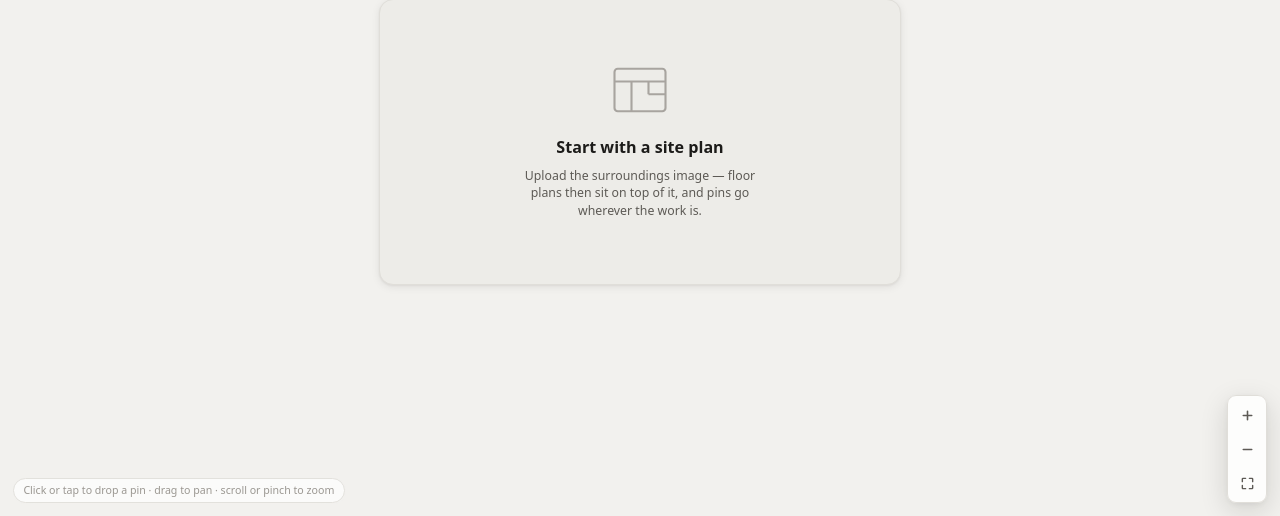
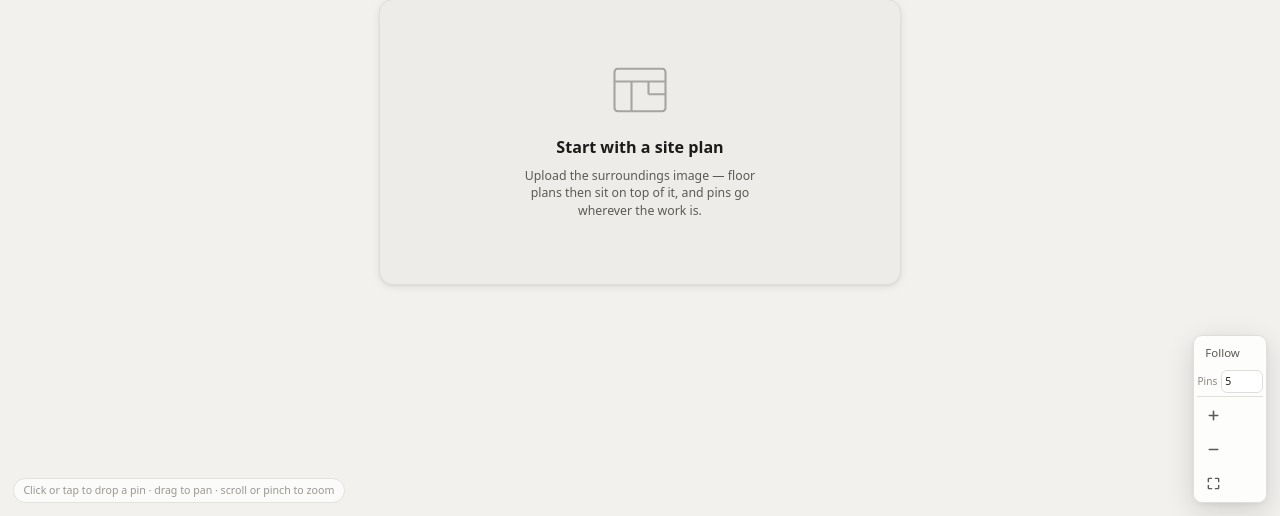
Before and after one commit to matevzsi/SiteTraceGallery, a Flask app: page / in a window 1280 px wide. Shown: the part 284-800 px from the top of the page. Run offline with Flask 3, Linux system fonts and the light colour scheme; data that the repository does not hold is empty; some libraries are stand-ins or nearby versions.

Commit message:
Follow mode added

```diff
--- a/static/css/style.css
+++ b/static/css/style.css
@@ -313,6 +313,8 @@ input[type="range"]::-webkit-slider-thumb {
 .topbar-spacer { flex: 1 1 auto; min-width: 0.5rem; }
 .floorplan-actions { padding-left: 0.6rem; border-left: 1px solid var(--border); }
 .view-mode .edit-only { display: none !important; }
+.view-only { display: none !important; }
+.view-mode .view-only { display: flex !important; }
 
 .icon-moon { display: none; }
 :root[data-theme="dark"] .icon-sun { display: none; }
@@ -454,6 +456,36 @@ input[type="range"]::-webkit-slider-thumb {
   box-shadow: var(--elev-3);
   gap: 2px;
 }
+.follow-controls {
+  flex-direction: column;
+  gap: 0.25rem;
+  padding-bottom: 0.25rem;
+  border-bottom: 1px solid var(--border);
+}
+.follow-controls label {
+  display: flex;
+  align-items: center;
+  justify-content: space-between;
+  gap: 0.3rem;
+  font-size: 0.72rem;
+  color: var(--ink-3);
+}
+.follow-controls input { width: 42px; padding: 0.2rem; font-size: 0.75rem; }
+.follow-target {
+  position: absolute;
+  width: 24px;
+  height: 24px;
+  margin: -12px 0 0 -12px;
+  border: 3px solid var(--info);
+  border-radius: 50%;
+  background: color-mix(in srgb, var(--info) 18%, transparent);
+  box-shadow: 0 0 0 5px var(--info-soft);
+  pointer-events: none;
+}
+.follow-target::before,
+.follow-target::after { content: ""; position: absolute; background: var(--info); }
+.follow-target::before { width: 2px; height: 32px; left: 8px; top: -7px; }
+.follow-target::after { width: 32px; height: 2px; left: -7px; top: 8px; }
 .view-controls .btn { border-color: transparent; background: transparent; box-shadow: none; color: var(--ink-2); }
 .view-controls .btn:hover { background: var(--surface-3); color: var(--ink); }
 
--- a/static/js/canvas.js
+++ b/static/js/canvas.js
@@ -15,6 +15,8 @@ const layerEditControls = document.getElementById("layerEditControls");
 const layerOpacity = document.getElementById("layerOpacity");
 const assignBanner = document.getElementById("assignModeBanner");
 const assignModeCount = document.getElementById("assignModeCount");
+const followModeBtn = document.getElementById("followModeBtn");
+const followPinLimit = document.getElementById("followPinLimit");
 
 let viewportEl = null;
 let sitePlanImgEl = null;
@@ -23,6 +25,7 @@ let wrapperImgEl = null;
 let resizeHandleEl = null;
 let rotateHandleEl = null;
 let pinsLayerEl = null;
+let followPoint = null;
 
 // pan/zoom of the whole map (site plan + floor plan layer + pins), applied
 // as a CSS transform on planViewport. Purely a view preference — not
@@ -150,6 +153,7 @@ export async function setFloorplans(list) {
 
 export async function selectFloorplan(id, opts = {}) {
   state.activeFloorplanId = id != null ? Number(id) : null;
+  followPoint = null;
   state.selectedPinId = null;
   state.selectedPinIds = [];
   closePinPanel();
@@ -283,7 +287,7 @@ function renderPins() {
       const latest = pin.indicator_direction_deg;
       // while this pin's gallery has a direction filter on, its fan shows
       // which way that wedge is pointing
-      const filter = state.selectedPinIds.includes(pin.id) ? overlayFilter : null;
+      const filter = state.selectedPinIds.includes(pin.id) ? overlayFilterForPin(pin.id) : null;
       for (const deg of dirs) {
         const arrow = document.createElement("div");
         arrow.className = "pin-arrow";
@@ -322,6 +326,15 @@ function renderPins() {
     el.addEventListener("mousedown", (e) => onPinMarkerMouseDown(e, pin, el));
     attachPinDropTarget(el, pin);
     pinsLayerEl.appendChild(el);
+  }
+  if (followPoint) {
+    const target = document.createElement("div");
+    target.className = "follow-target";
+    target.style.left = followPoint.x * 100 + "%";
+    target.style.top = followPoint.y * 100 + "%";
+    target.style.transform = `scale(${1 / zoom})`;
+    target.title = "Follow target";
+    pinsLayerEl.appendChild(target);
   }
 }
 
@@ -512,6 +525,15 @@ export function refreshSelectedPinOverlay(photos, filter) {
   if (changed && pinsLayerEl) renderPins();
 }
 
+function overlayFilterForPin(pinId) {
+  if (!overlayFilter) return null;
+  if (overlayFilter.byPin) {
+    const center = overlayFilter.byPin[pinId];
+    return center == null ? null : { center, width: overlayFilter.width };
+  }
+  return overlayFilter;
+}
+
 function handlePlanClick(clientX, clientY) {
   const fp = getActiveFloorplan();
   if (!fp) return;
@@ -520,6 +542,11 @@ function handlePlanClick(clientX, clientY) {
   const { x, y } = t.toLocal(px, py);
   if (x < 0 || x > 1 || y < 0 || y > 1) return;
 
+  if (state.followMode && !state.editMode) {
+    followPinsAt(x, y);
+    return;
+  }
+
   if (state.assignMode) {
     // in assign mode, only clicking an actual pin marker (onPinClick) does
     // anything; clicking empty plan space is a no-op.
@@ -527,6 +554,52 @@ function handlePlanClick(clientX, clientY) {
   }
   if (state.editMode) createPinAt(fp.id, x, y);
 }
+
+async function followPinsAt(x, y) {
+  const limit = Math.max(1, Math.min(50, Number(followPinLimit.value) || 5));
+  followPinLimit.value = String(limit);
+  const fp = getActiveFloorplan();
+  const transform = getTransform(fp, container);
+  const targetWorld = transform.toScreen(x, y);
+  const nearest = state.pins
+    .map((pin) => {
+      const pinWorld = transform.toScreen(pin.x, pin.y);
+      return { pin, pinWorld, distance: Math.hypot(pinWorld.x - targetWorld.x, pinWorld.y - targetWorld.y) };
+    })
+    .filter(({ distance }) => distance > 1e-6)
+    .sort((a, b) => a.distance - b.distance)
+    .slice(0, limit);
+  if (!nearest.length) {
+    toast("There are no pins on this level.", true);
+    return;
+  }
+
+  followPoint = { x, y };
+  state.selectedPinIds = nearest.map(({ pin }) => pin.id);
+  state.selectedPinId = state.selectedPinIds[0];
+  const directions = {};
+  for (const { pin, pinWorld } of nearest) {
+    directions[pin.id] = xyToHeading(targetWorld.x - pinWorld.x, targetWorld.y - pinWorld.y);
+  }
+  renderPins();
+  await openPinPanel(nearest.map(({ pin }) => pin), { followDirections: directions });
+}
+
+followModeBtn.addEventListener("click", () => {
+  state.followMode = !state.followMode;
+  followModeBtn.classList.toggle("active", state.followMode);
+  followModeBtn.setAttribute("aria-pressed", String(state.followMode));
+  followModeBtn.textContent = state.followMode ? "Following" : "Follow";
+  if (!state.followMode) {
+    followPoint = null;
+    closePinPanel();
+    if (pinsLayerEl) renderPins();
+  }
+  toast(state.followMode ? "Click a point on the map to follow it." : "Follow mode off");
+});
+followPinLimit.addEventListener("change", () => {
+  if (state.followMode && followPoint) followPinsAt(followPoint.x, followPoint.y);
+});
 
 // --- pan (left-drag) + zoom (wheel) ------------------------------------
 // Left-drag both pans the map and places pins, so a movement threshold
@@ -734,6 +807,10 @@ async function onPinClick(pin, additive = false) {
     }
     return;
   }
+  if (state.followMode && !state.editMode) {
+    await followPinsAt(pin.x, pin.y);
+    return;
+  }
   if (additive) {
     const selected = new Set(state.selectedPinIds);
     if (selected.has(pin.id)) selected.delete(pin.id);
@@ -929,7 +1006,17 @@ deleteFloorplanBtn.addEventListener("click", async () => {
 });
 
 document.addEventListener("mode-changed", (e) => {
-  if (e.detail.editMode) return;
+  if (e.detail.editMode) {
+    const hadFollowTarget = !!followPoint;
+    state.followMode = false;
+    followPoint = null;
+    followModeBtn.classList.remove("active");
+    followModeBtn.setAttribute("aria-pressed", "false");
+    followModeBtn.textContent = "Follow";
+    if (hadFollowTarget) closePinPanel();
+    if (pinsLayerEl) renderPins();
+    return;
+  }
   cancelAssignMode();
   setLayerEditMode(false);
   setPinMovable(null);
--- a/static/js/pinPanel.js
+++ b/static/js/pinPanel.js
@@ -30,6 +30,7 @@ let currentPin = null;
 let currentPins = [];
 let currentPhotos = [];
 let directionFilter = null; // { center, width } in degrees
+let followDirections = null; // pin id -> bearing toward the clicked map point
 let dateFilter = { from: "", to: "" }; // kept while switching pins
 let pendingDeletePinId = null;
 let positionUnlocked = false;
@@ -39,16 +40,18 @@ export function setHooks({ onPinsChanged, onOverlayUpdate, onPinMovableChange, o
   onChangeCallback = { onPinsChanged, onOverlayUpdate, onPinMovableChange, onPinFloorChange };
 }
 
-export async function openPinPanel(pins) {
+export async function openPinPanel(pins, { followDirections: followed = null } = {}) {
   currentPins = Array.isArray(pins) ? pins : [pins];
+  followDirections = followed;
   currentPin = currentPins.length === 1 ? currentPins[0] : null;
   if (!currentPins.length) return closePinPanel();
   dateFromInput.value = dateFilter.from;
   dateToInput.value = dateFilter.to;
   syncDateFilterButton();
   const multiple = currentPins.length > 1;
-  labelInput.value = multiple ? `${currentPins.length} pins selected` : currentPin?.label || "";
-  labelView.textContent = multiple ? `${currentPins.length} pins selected` : currentPin?.label || "(unlabeled pin)";
+  const selectionLabel = followed ? `${currentPins.length} nearby pins` : `${currentPins.length} pins selected`;
+  labelInput.value = multiple ? selectionLabel : currentPin?.label || "";
+  labelView.textContent = multiple ? selectionLabel : currentPin?.label || "(unlabeled pin)";
   categoryInput.value = multiple ? "Combined gallery" : currentPin?.category || "";
   categoryView.textContent = multiple ? "Combined gallery" : currentPin?.category || "No category";
   labelInput.disabled = multiple;
@@ -90,6 +93,7 @@ export function closePinPanel() {
   currentPin = null;
   currentPins = [];
   currentPhotos = [];
+  followDirections = null;
   state.selectedPinId = null;
   state.selectedPinIds = [];
   onChangeCallback?.onOverlayUpdate?.(null, null);
@@ -125,7 +129,11 @@ async function refreshTimeline() {
   currentPhotos = Array.from(byId.values()).sort((a, b) => new Date(a.taken_at) - new Date(b.taken_at));
   renderCompass();
   renderTimeline();
-  onChangeCallback?.onOverlayUpdate?.(currentPhotos, directionFilter);
+  onChangeCallback?.onOverlayUpdate?.(currentPhotos, activeOverlayFilter());
+}
+
+function activeOverlayFilter() {
+  return followDirections ? { byPin: followDirections, width: parseFloat(widthInput.value) } : directionFilter;
 }
 
 // Gallery: large square tiles in chronological order (oldest first, so it
@@ -140,10 +148,14 @@ function renderTimeline() {
   const visible = currentPhotos.filter((p) => {
     if (!isWithinDateRange(p.taken_at)) return false;
     if (onlyUndirected) return p.direction_deg == null;
+    if (followDirections) {
+      const center = followDirections[p.pin_id];
+      return center == null || (p.direction_deg != null && isWithinArc(p.direction_deg, center, parseFloat(widthInput.value)));
+    }
     if (!directionFilter) return true;
     return p.direction_deg != null && isWithinArc(p.direction_deg, directionFilter.center, directionFilter.width);
   });
-  const filtered = onlyUndirected || directionFilter || dateFilter.from || dateFilter.to;
+  const filtered = onlyUndirected || followDirections || directionFilter || dateFilter.from || dateFilter.to;
   photoCountEl.textContent = filtered
     ? `${visible.length} of ${currentPhotos.length} photos`
     : `${currentPhotos.length} photo${currentPhotos.length === 1 ? "" : "s"}`;
@@ -155,6 +167,8 @@ function renderTimeline() {
       ? "Every photo at this pin has a direction set."
       : dateFilter.from || dateFilter.to
       ? "No photos in that date range."
+      : followDirections
+      ? "No photos from these pins face the selected point."
       : directionFilter
       ? "No photos in that direction."
       : "No photos assigned to this pin yet.";
@@ -243,7 +257,7 @@ function renderCompass() {
   const R = 90;
   compass.appendChild(svgEl("circle", { cx: 0, cy: 0, r: R, fill: "#faf9f6", stroke: "#c9c9c3" }));
 
-  if (directionFilter) {
+  if (directionFilter && !followDirections) {
     compass.appendChild(wedgePath(directionFilter.center, directionFilter.width, R));
     clearFilterBtn.classList.remove("hidden");
   } else {
@@ -252,7 +266,10 @@ function renderCompass() {
 
   for (const photo of currentPhotos) {
     if (photo.direction_deg == null) continue;
-    const inFilter = !directionFilter || isWithinArc(photo.direction_deg, directionFilter.center, directionFilter.width);
+    const followCenter = followDirections?.[photo.pin_id];
+    const inFilter = followDirections
+      ? followCenter == null || isWithinArc(photo.direction_deg, followCenter, parseFloat(widthInput.value))
+      : !directionFilter || isWithinArc(photo.direction_deg, directionFilter.center, directionFilter.width);
     const { dx: x1, dy: y1 } = headingToXY(photo.direction_deg, R * 0.55);
     const { dx: x2, dy: y2 } = headingToXY(photo.direction_deg, R * 0.92);
     compass.appendChild(
@@ -295,6 +312,7 @@ function wedgePath(center, width, r) {
 function setFilterFromEvent(e) {
   const pt = clientPointToSvg(compass, e.clientX, e.clientY);
   const width = parseFloat(widthInput.value);
+  followDirections = null;
   directionFilter = { center: xyToHeading(pt.x, pt.y), width };
   renderCompass();
   renderTimeline();
@@ -303,7 +321,7 @@ function setFilterFromEvent(e) {
 
 let dragging = false;
 compass.addEventListener("mousedown", (e) => {
-  if (currentPhotos.length === 0) return;
+  if (currentPhotos.length === 0 || followDirections) return;
   dragging = true;
   setFilterFromEvent(e);
 });
@@ -314,11 +332,11 @@ window.addEventListener("mouseup", () => {
   dragging = false;
 });
 widthInput.addEventListener("input", () => {
-  if (!directionFilter) return;
-  directionFilter.width = parseFloat(widthInput.value);
+  if (!directionFilter && !followDirections) return;
+  if (directionFilter) directionFilter.width = parseFloat(widthInput.value);
   renderCompass();
   renderTimeline();
-  onChangeCallback?.onOverlayUpdate?.(currentPhotos, directionFilter);
+  onChangeCallback?.onOverlayUpdate?.(currentPhotos, activeOverlayFilter());
 });
 clearFilterBtn.addEventListener("click", () => {
   directionFilter = null;
--- a/static/js/state.js
+++ b/static/js/state.js
@@ -5,6 +5,7 @@ export const state = {
   selectedPinId: null,
   selectedPinIds: [],
   editMode: false,
+  followMode: false,
   layerEditMode: false,
   assignMode: null, // { photoIds: number[] } while "click a pin to assign" is active
   // photo ids currently being dragged onto a pin. Kept here rather than
--- a/templates/index.html
+++ b/templates/index.html
@@ -99,6 +99,12 @@
       </div>
 
       <div class="view-controls map-float map-float-br">
+        <div class="follow-controls view-only">
+          <button id="followModeBtn" class="btn btn-sm" type="button" aria-pressed="false" title="Select a point and show photos facing it">Follow</button>
+          <label title="Maximum number of nearby pins">Pins
+            <input id="followPinLimit" type="number" min="1" max="50" value="5">
+          </label>
+        </div>
         <button id="zoomInBtn" class="btn btn-icon" type="button" title="Zoom in" aria-label="Zoom in">
           <svg class="icon" viewBox="0 0 16 16" aria-hidden="true"><path d="M8 3.5v9M3.5 8h9" stroke="currentColor" stroke-width="1.7" stroke-linecap="round"/></svg>
         </button>
```
Also changed, not shown: Readme.md.
